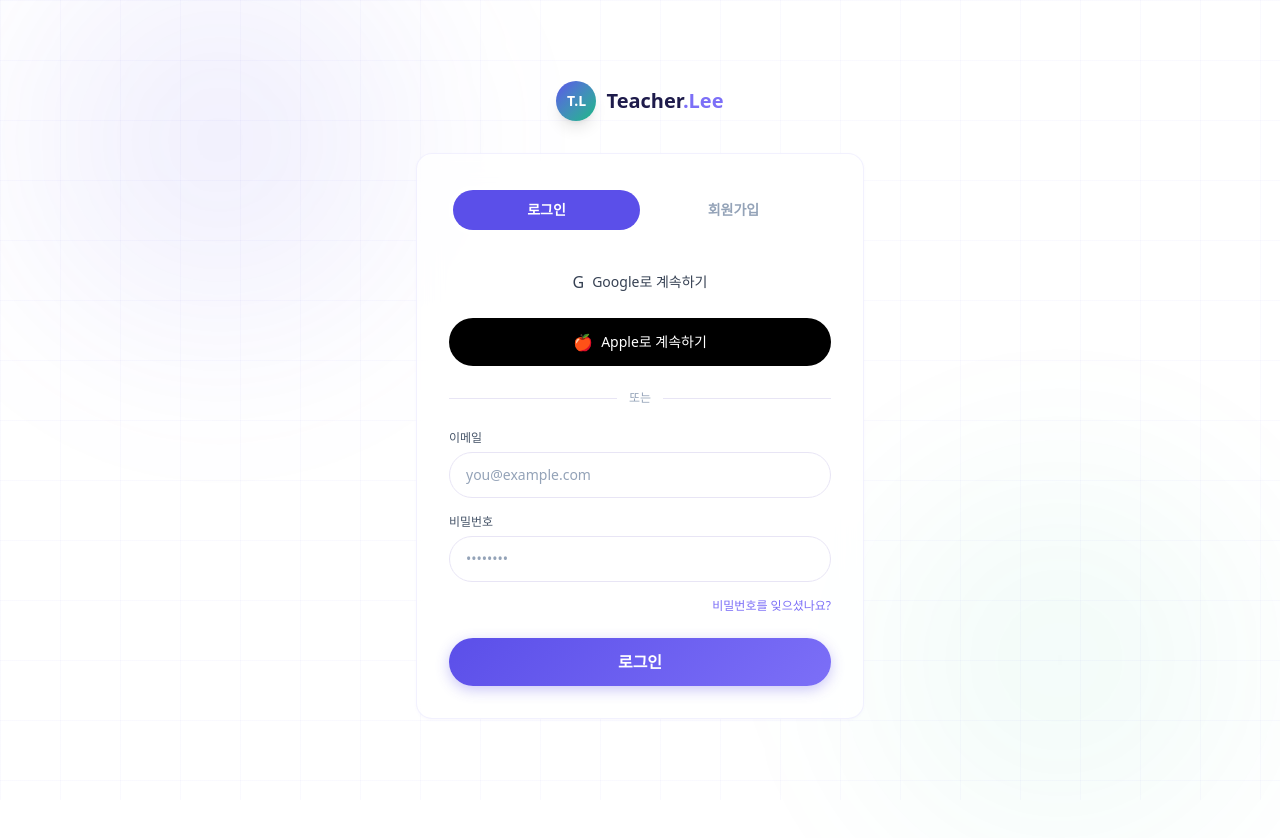
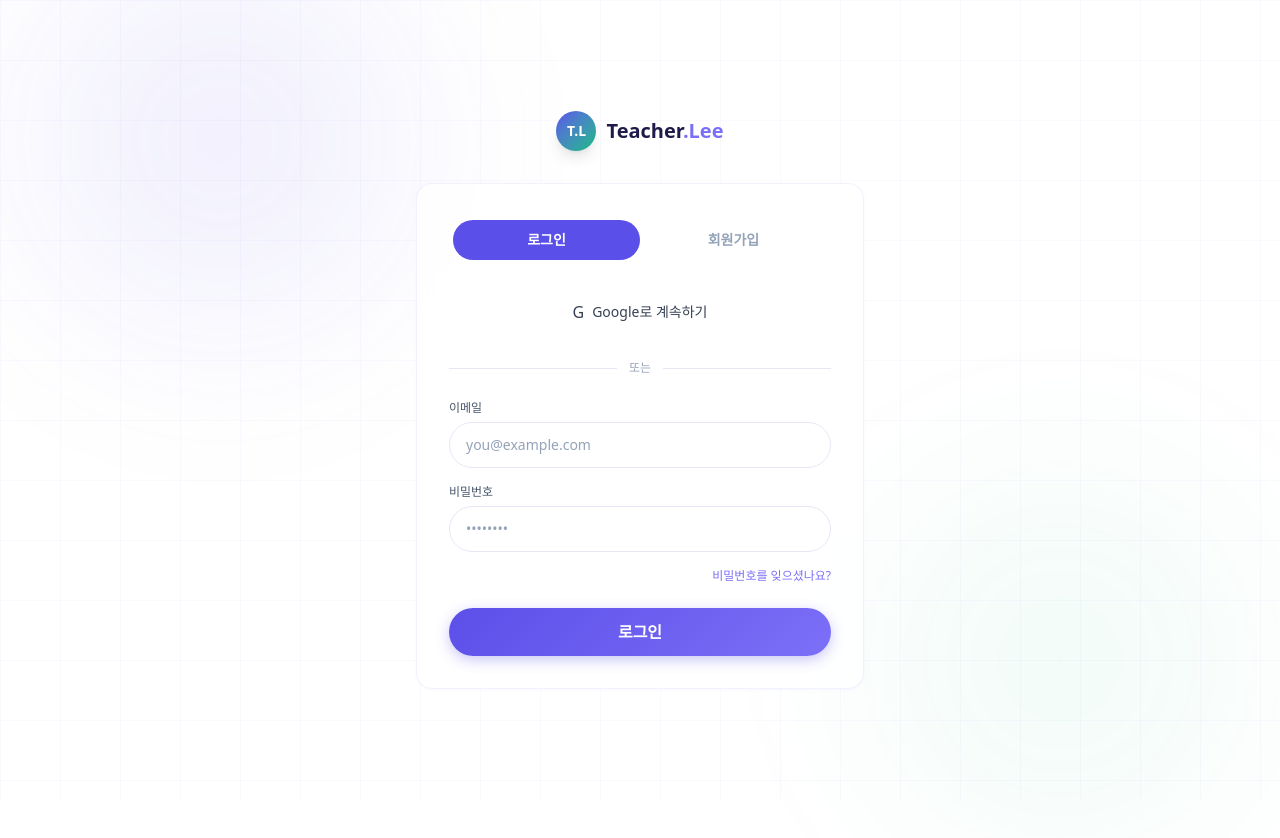
Before and after one commit to dufltptkd01-crypto/TeacherLEE, a Next.js app: page /login in a window 1280 px wide. Shown: the top 838 px of the page. Built offline with nearby package versions, Linux system fonts and the light colour scheme.

Commit message:
chore(auth): remove Apple sign-in option from login page

```diff
--- a/src/app/login/page.tsx
+++ b/src/app/login/page.tsx
@@ -2,7 +2,7 @@
 
 import { useState } from "react";
 import Link from "next/link";
-import { login, signup, signInWithGoogle, signInWithApple } from "./actions";
+import { login, signup, signInWithGoogle } from "./actions";
 
 export default function LoginPage() {
     const [isLogin, setIsLogin] = useState(true);
@@ -75,15 +75,7 @@ export default function LoginPage() {
                                 Google로 계속하기
                             </button>
                         </form>
-                        <form action={signInWithApple}>
-                            <button
-                                type="submit"
-                                className="w-full py-3 rounded-xl text-sm font-medium flex items-center justify-center gap-2 transition-all bg-black text-white hover:bg-gray-900"
-                            >
-                                <span className="text-base">🍎</span>
-                                Apple로 계속하기
-                            </button>
-                        </form>
+
                     </div>
 
                     {/* Divider */}
```
